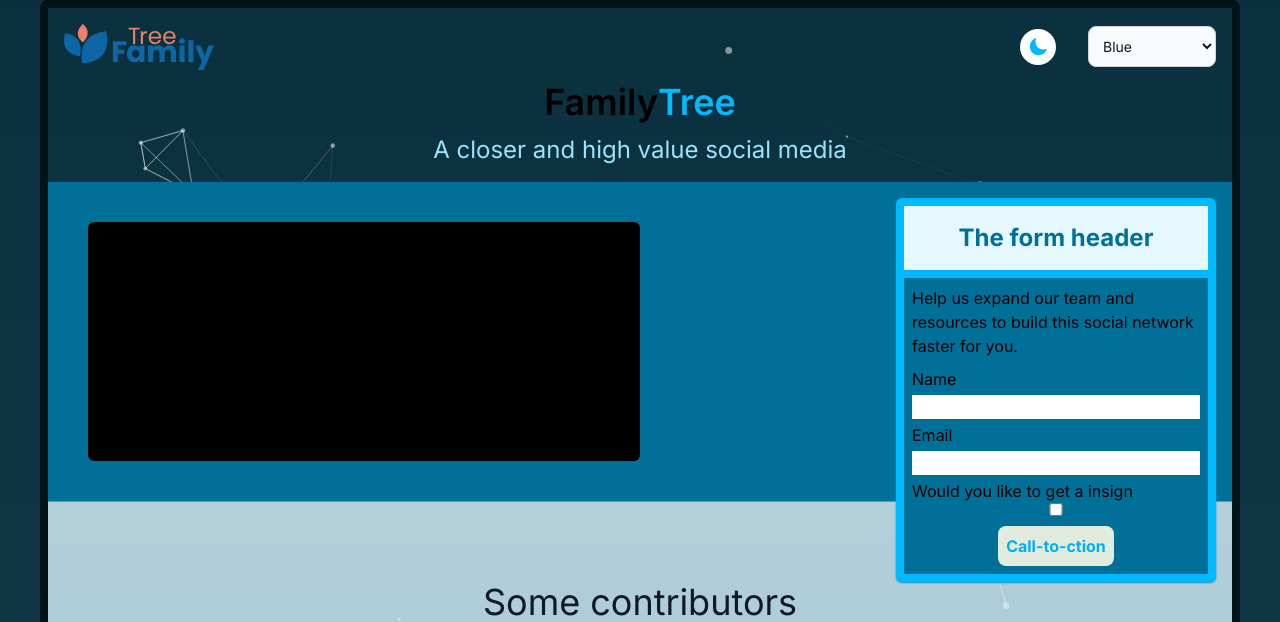
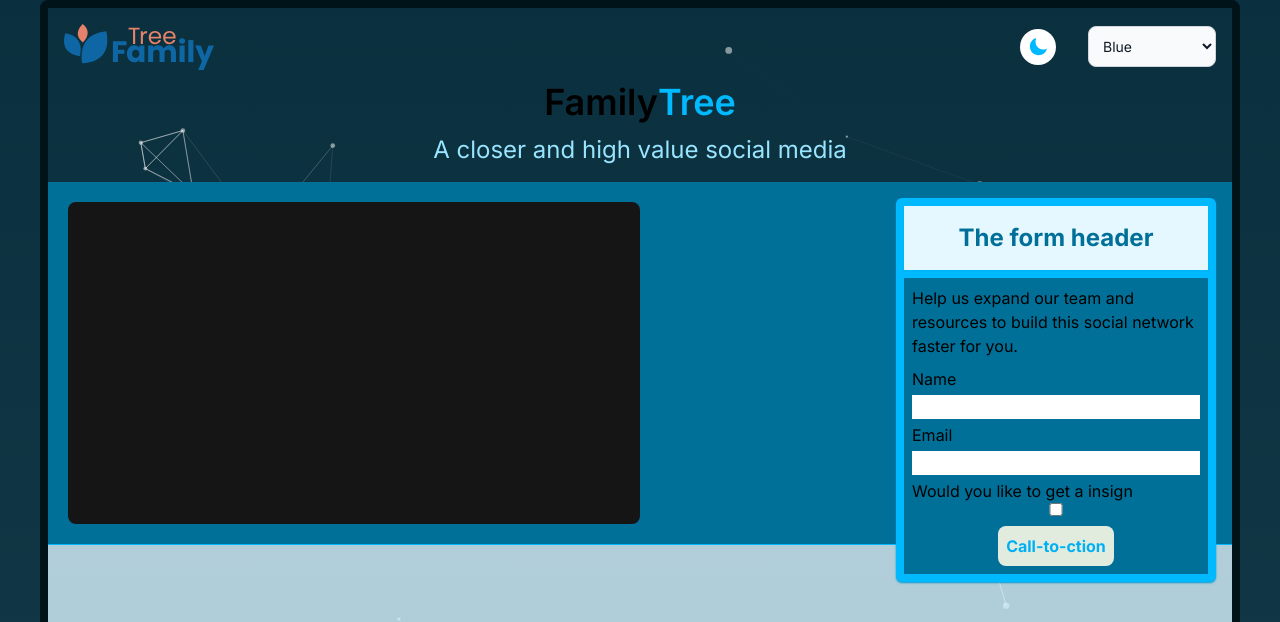
Before and after one commit to nardis9501/famdesc-landingpage, a Next.js app: page / in a window 1280 px wide. Shown: the top 622 px of the page. Built offline with nearby package versions, Linux system fonts and the light colour scheme; what @midudev/tailwind-animations would draw is missing.

Commit message:
feat: add hero shot video

```diff
--- a/components/Home/Home.js
+++ b/components/Home/Home.js
@@ -43,13 +43,18 @@ export default function Home(props) {
             </div>
             <main>
               <section
-                className={`grid grid-cols-2 h-80 w-full p-10  border-solid border-b ${
+                className={`md:grid md:grid-cols-2 items-cente md:place-content-center p-1 md:p-5 border-solid border-b ${
                   color === "blue" && "bg-blue-700 border-blue-500"
                 } ${color === "red" && "bg-red-700 border-red-500"}`}
               >
-                <div className="flex items-center justify-center rounded-md bg-black p-10">
+                <iframe
+                  className="w-full h-full aspect-video rounded-lg"
+                  src="/promo.mp4"
+                  frameborder="0"
+                ></iframe>
+                {/* <div className="flex items-center justify-center rounded-md bg-black p-10">
                   4: Hero Shot Photo or Video
-                </div>
+                </div> */}
               </section>
               <TestimonialsSlider />
               <section
```
Also changed, not shown: 1 other file (tests, documents, lock files or other folders).
